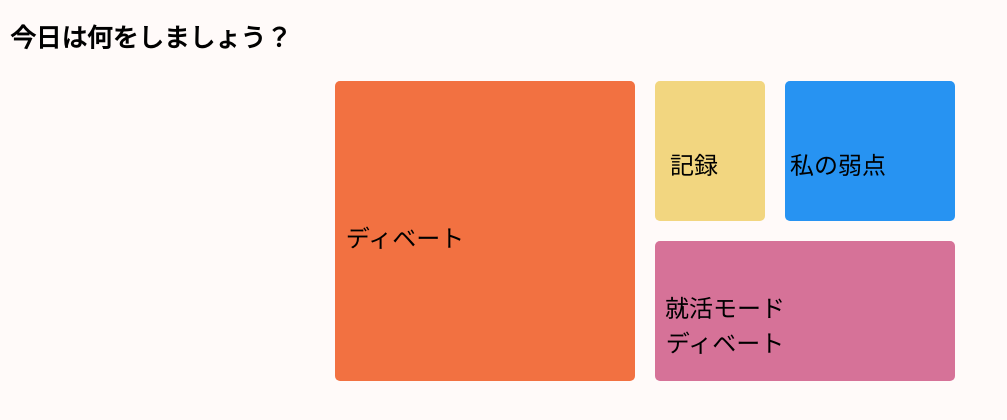
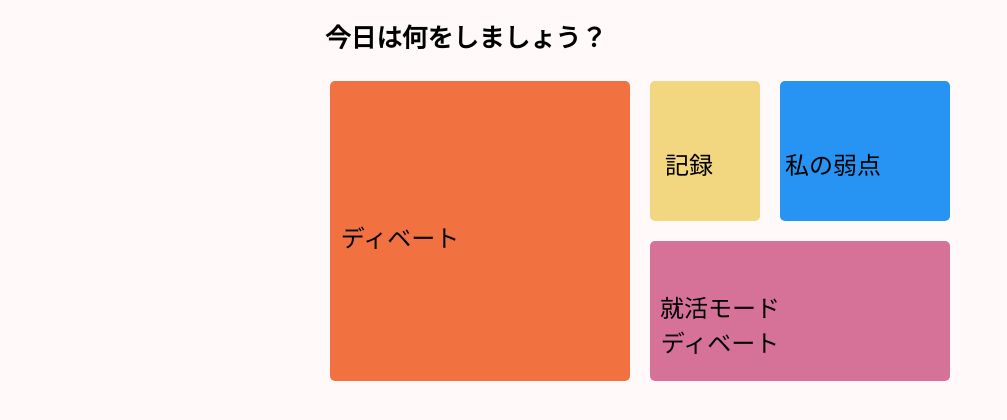
Before and after one commit to WaffleCollege/debuggers, a Flask app: page / in a window 1280 px wide. Shown: the part 80-500 px from the top of the page, without its empty margins (0-1007 px from the left). Run offline with Flask 3, Linux system fonts and the light colour scheme; some web fonts are replaced.

Commit message:
home画面最終調整

```diff
--- a/static/home.css
+++ b/static/home.css
@@ -21,8 +21,10 @@
     cursor: pointer;
 }
 
-.content{
-
+.title{
+    position: relative;
+    display: flex;
+    justify-content: center;
 }
 
 h1{
@@ -30,6 +32,7 @@ h1{
     font-family: "Zen Maru Gothic", serif;
     font-size: 25.6px;
     margin-left: 10px;
+    width: 640px;
 }
 
 button[type="submit"]:hover {
--- a/templates/home.html
+++ b/templates/home.html
@@ -26,11 +26,13 @@
                     <img src="{{ url_for('static', filename='images/back_icon.png') }}" alt="戻る アイコン" class="header-icon">
                 </button>
             </div>
+        </div>
     </header>
 
     <main>
-        <div class="content">
-            <h1>今日は何をしましょう？<h1>
+        <div class="title">
+            <h1>今日は何をしましょう？</h1>
+        </div>
         <div class="selection">
             <div class="left">
                 <form action="{{ url_for('start_main') }}" method="GET">
@@ -52,7 +54,6 @@
                 </div>
             </div>
         </div>
-        </div>
     </main>
 </body>
 
```
Lines whose indentation alone changed are shown as unchanged.
